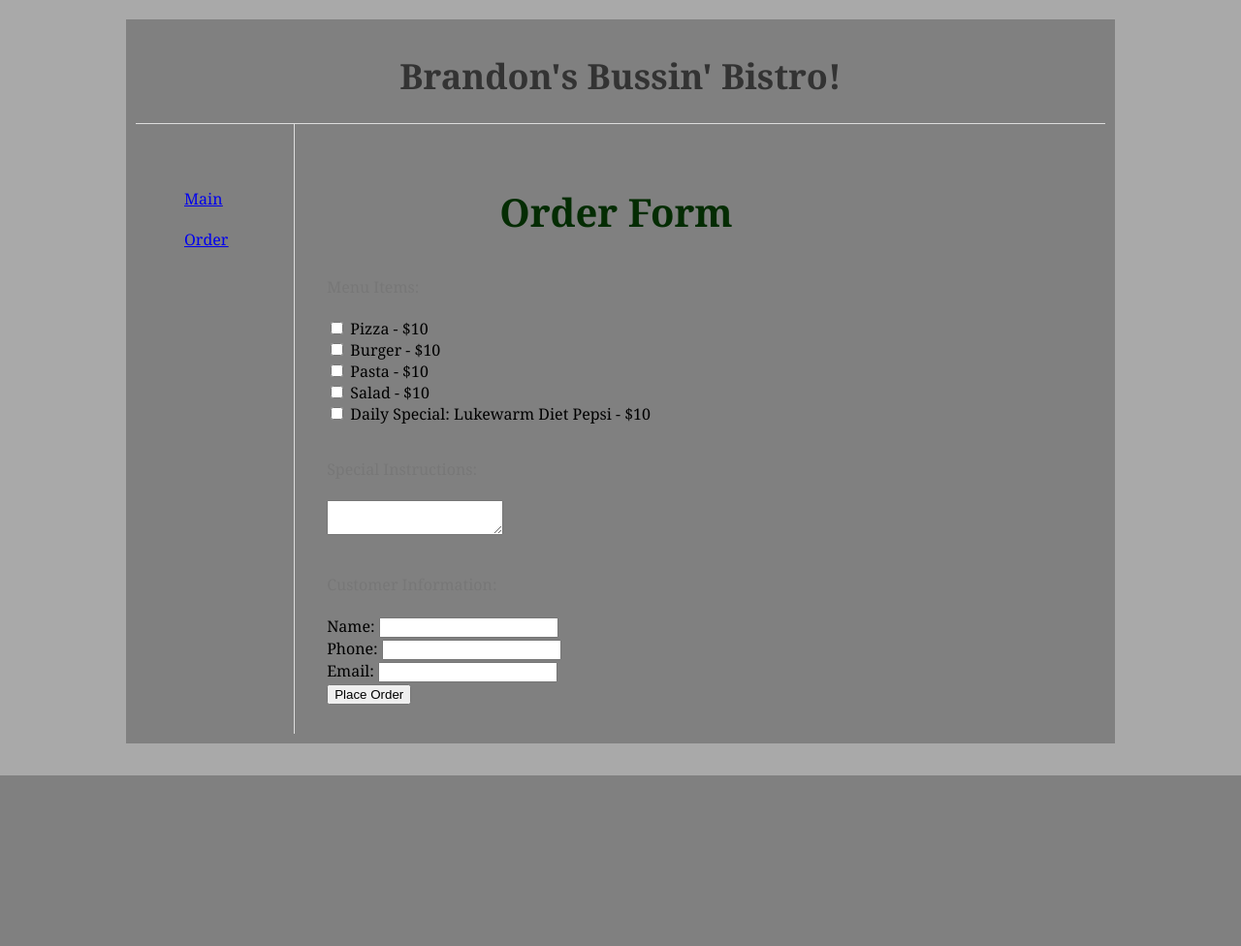
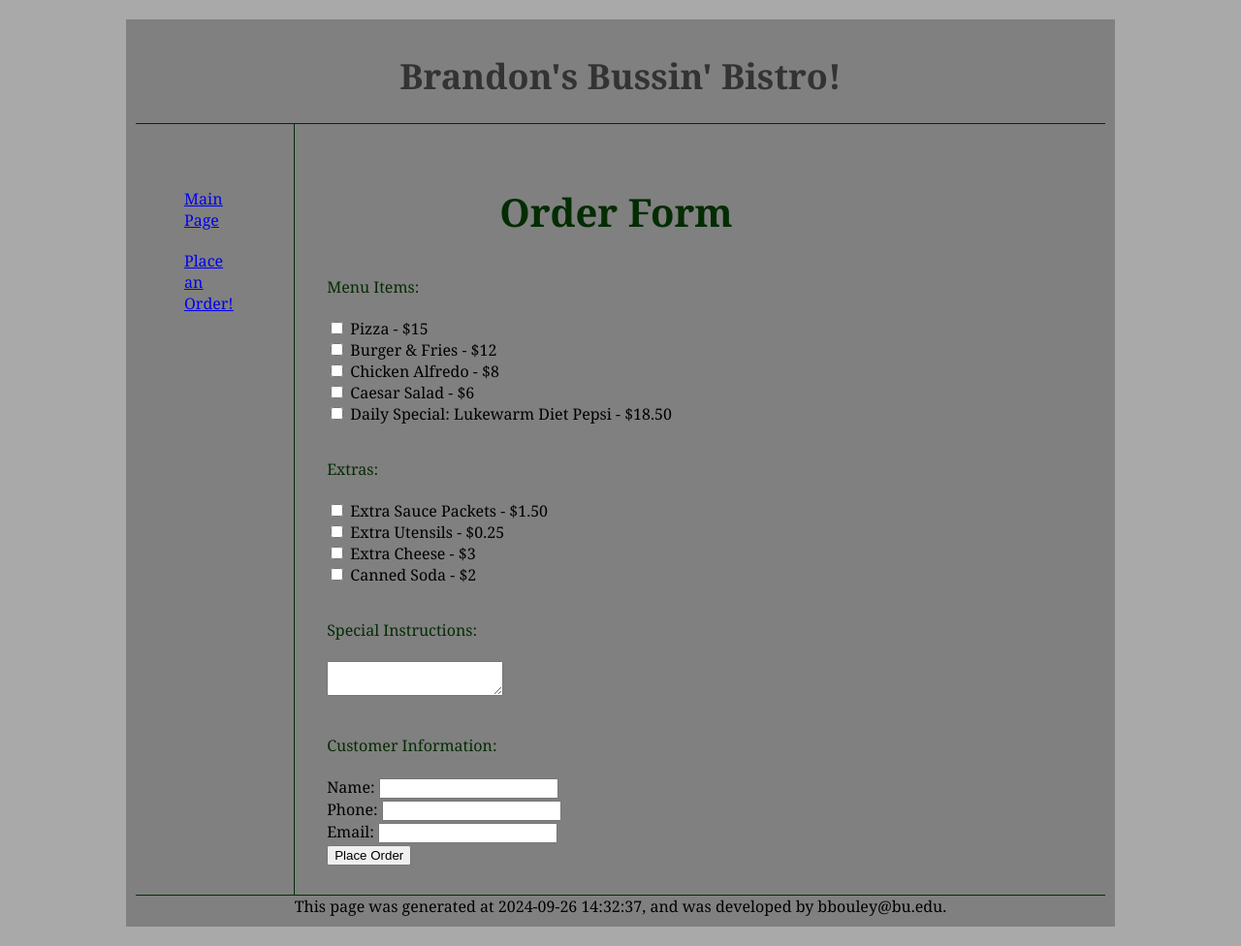
Before and after one commit to brandon-bouley/cs412, a Django app: page /order/ in a window 1280 px wide. Shown: the whole page at 97% size. Before the commit the page ends 800 px from the top, so only its background shows below. Run offline with Django 5.2, Linux system fonts and the light colour scheme.

Commit message:
Looks good gonna throw it on Heroku

```diff
--- a/restaurant/templates/restaurant/base.html
+++ b/restaurant/templates/restaurant/base.html
@@ -2,7 +2,7 @@
 <!DOCTYPE html>
 <html>
 <head>
-    <title>{% block title %}Restaurant{% endblock %}</title>
+    <title>{% block title %}BBB{% endblock %}</title>
     <link rel="stylesheet" href="{% static 'styles.css' %}">
 </head>
 <body>
@@ -12,13 +12,18 @@
         </header>
         <nav>
             <ul>
-                <li><a href="{% url 'main' %}">Main</a></li>
-                <li><a href="{% url 'order' %}">Order</a></li>
+                <li><a href="{% url 'main' %}">Main Page</a></li>
+                <li><a href="{% url 'order' %}">Place an Order!</a></li>
             </ul>
         </nav>
         <main>
             {% block content %}{% endblock %}
         </main>
+        <footer>
+            This page was generated at {{ current_time }}, and was developed by bbouley@bu.edu.
+        </footer>
+
     </div>
+
 </body>
 </html>
--- a/restaurant/templates/restaurant/confirmation.html
+++ b/restaurant/templates/restaurant/confirmation.html
@@ -11,6 +11,12 @@
     <li>{{ item }}</li>
     {% endfor %}
 </ul>
+<p>Extras Ordered:</p>
+<ul>
+    {% for extra in extras_ordered %}
+    <li>{{ extra }}</li>
+    {% endfor %}
+</ul>
 <p>Total Price: ${{ total_price }}</p>
 <p>Special Instructions: {{ special_instructions }}</p>
 <p>Customer Information:</p>
--- a/restaurant/templates/restaurant/main.html
+++ b/restaurant/templates/restaurant/main.html
@@ -4,7 +4,7 @@
 {% block title %} BBB Restaurant {% endblock %}
 
 {% block content %}
-<h2>Brandon's Bussin' Bistro</h2>
+<h3>The Only Boston Bistro That Is Busting And Belongs To Brandon</h3>
 <p>424 Commonwealth Avenue, Boston, MA</p>
 <p>Hours of Operation:</p>
 <ul>
--- a/restaurant/templates/restaurant/order.html
+++ b/restaurant/templates/restaurant/order.html
@@ -7,11 +7,17 @@
 <form method="post" action="{% url 'confirmation' %}">
     {% csrf_token %}
     <p>Menu Items:</p>
-    <label><input type="checkbox" name="items" value="Pizza"> Pizza - $10</label><br>
-    <label><input type="checkbox" name="items" value="Burger"> Burger - $10</label><br>
-    <label><input type="checkbox" name="items" value="Pasta"> Pasta - $10</label><br>
-    <label><input type="checkbox" name="items" value="Salad"> Salad - $10</label><br>
-    <label><input type="checkbox" name="items" value="{{ daily_special }}"> Daily Special: {{ daily_special }} - $10</label><br>
+    <label><input type="checkbox" name="items" value="Pizza"> Pizza - $15</label><br>
+    <label><input type="checkbox" name="items" value="Burger & Fries"> Burger & Fries - $12</label><br>
+    <label><input type="checkbox" name="items" value="Chicken Alfredo"> Chicken Alfredo - $8</label><br>
+    <label><input type="checkbox" name="items" value="Caesar Salad"> Caesar Salad - $6</label><br>
+    <label><input type="checkbox" name="items" value="{{ daily_special }}"> Daily Special: {{ daily_special }} - $18.50</label><br>
+    <p>Extras:</p>
+    <label><input type="checkbox" name="extras" value="Extra Sauce Packets"> Extra Sauce Packets - $1.50</label><br>
+    <label><input type="checkbox" name="extras" value="Extra Utensils"> Extra Utensils - $0.25</label><br>
+    <label><input type="checkbox" name="extras" value="Extra Cheese"> Extra Cheese - $3</label><br>
+    <label><input type="checkbox" name="extras" value="Canned Soda"> Canned Soda - $2</label><br>
+
     <p>Special Instructions:</p>
     <textarea name="instructions"></textarea><br>
     <p>Customer Information:</p>
@@ -19,5 +25,5 @@
     <label>Phone: <input type="text" name="phone"></label><br>
     <label>Email: <input type="email" name="email"></label><br>
     <button type="submit">Place Order</button>
-</form>
-{% endblock %}
+    </form>
+    {% endblock %}
--- a/restaurant/views.py
+++ b/restaurant/views.py
@@ -1,46 +1,86 @@
 from django.shortcuts import render
 import random
 import time
-from datetime import datetime, timedelta
 
-def main(request):
-    return render(request, 'restaurant/main.html')
-
-def order(request):
-    daily_specials = [
+# accessed by multiple funcs so it's global
+daily_specials = [
         "The Brandon Surprise",
         "One Thousand Bees",
         "Lukewarm Diet Pepsi",
         "Onika Burger"
     ]
+
+
+def main(request):
+    current_time = time.strftime('%Y-%m-%d %H:%M:%S', time.localtime())
+    context = {
+        'current_time': current_time
+    }
+    return render(request, 'restaurant/main.html', context)
+
+def order(request):
     daily_special = random.choice(daily_specials)
+    current_time = time.strftime('%Y-%m-%d %H:%M:%S', time.localtime())
     context = {
-        'daily_special': daily_special
+        'daily_special': daily_special,
+        'current_time': current_time
     }
     return render(request, 'restaurant/order.html', context)
 
 def confirmation(request):
     if request.method == 'POST':
         items_ordered = request.POST.getlist('items')
+        extras_ordered = request.POST.getlist('extras')
         customer_name = request.POST.get('name')
         customer_phone = request.POST.get('phone')
         customer_email = request.POST.get('email')
         special_instructions = request.POST.get('instructions')
 
-        # Calculate total price (assuming each item is $10 for simplicity)
-        total_price = len(items_ordered) * 10
+        # Calculate total price using the new method
+        total_price = calculate_total_price(items_ordered, extras_ordered)
 
         # Calculate ready time
-        ready_time = datetime.now() + timedelta(minutes=random.randint(30, 60))
+        ready_time = time.localtime(time.time() + random.randint(30, 60) * 60)
+        ready_time_str = time.strftime('%H:%M:%S', ready_time)
 
+        current_time = time.strftime('%Y-%m-%d %H:%M:%S', time.localtime())
         context = {
             'items_ordered': items_ordered,
+            'extras_ordered': extras_ordered,
             'customer_name': customer_name,
             'customer_phone': customer_phone,
             'customer_email': customer_email,
             'special_instructions': special_instructions,
             'total_price': total_price,
-            'ready_time': ready_time.strftime('%H:%M:%S')
+            'ready_time': ready_time_str,
+            'current_time': current_time
         }
         return render(request, 'restaurant/confirmation.html', context)
     return render(request, 'restaurant/order.html')
+
+def calculate_total_price(items_ordered, extras_ordered):
+    prices = {
+        "Pizza": 15,
+        "Burger & Fries": 12,
+        "Chicken Alfredo": 8,
+        "Caesar Salad": 6,
+        "Daily Special": 18.50
+    }
+    extras_prices = {
+    "Extra Sauce Packets": 1.50,
+    "Extra Utensils": 0.25,
+    "Extra Cheese": 3,
+    "Canned Soda": 2
+    }
+    total_price = 0
+    for item in items_ordered:
+        # Check if the item is in the daily specials list
+        if item in daily_specials:
+            total_price += prices["Daily Special"]
+        else:
+            total_price += prices.get(item, 0)
+
+    for extra in extras_ordered:
+        total_price += extras_prices.get(extra, 0)
+
+    return f"{total_price:.2f}"
--- a/static/styles.css
+++ b/static/styles.css
@@ -19,8 +19,6 @@ table {
     border-spacing: 20px;
     border: 2px solid black;
 }
-
-
 
 body {
     font-family: Cambria, Cochin, Georgia, Times, 'Times New Roman', serif;
@@ -65,21 +63,21 @@ ul, li {
     max-width: 1000px;
     display: grid;
     grid-template-columns: 1fr 4fr 1fr;
-    /* grid-template-columns: repeat(3, 1fr); */
+
     column-gap: 3px;
     margin: 20px auto;
 }
 
 header {
-    /* header spans all 6 columns */
+
     grid-column: span 6;
     text-align: center;
-    border-bottom: 1px solid #ddd;
+    border-bottom: 1px solid rgb(4, 44, 3);
 }
 
 nav {
     padding: 30px;
-    border-right: 1px solid #ddd;
+    border-right: 1px solid rgb(4, 44, 3);
     /* vertical-align: top; */
     align-items: top;
 }
@@ -106,18 +104,18 @@ main p {
 
     margin-top: 30px;
     line-height: 2em;
-    color: #777;
+    color: rgb(4, 44, 3);
 }
 
 aside {
     padding: 30px;
-    border-left: 1px solid #ddd;
+    border-left: 1px solid rgb(4, 44, 3);
 }
 
 footer {
     grid-column: span 6;
     text-align: center;
-    border-top: 1px solid #ddd;
+    border-top: 1px solid rgb(4, 44, 3);
 }
 
 .thumbnail-grid {
```
Also changed, not shown: static/liberty-bell-billerica.jpg.
